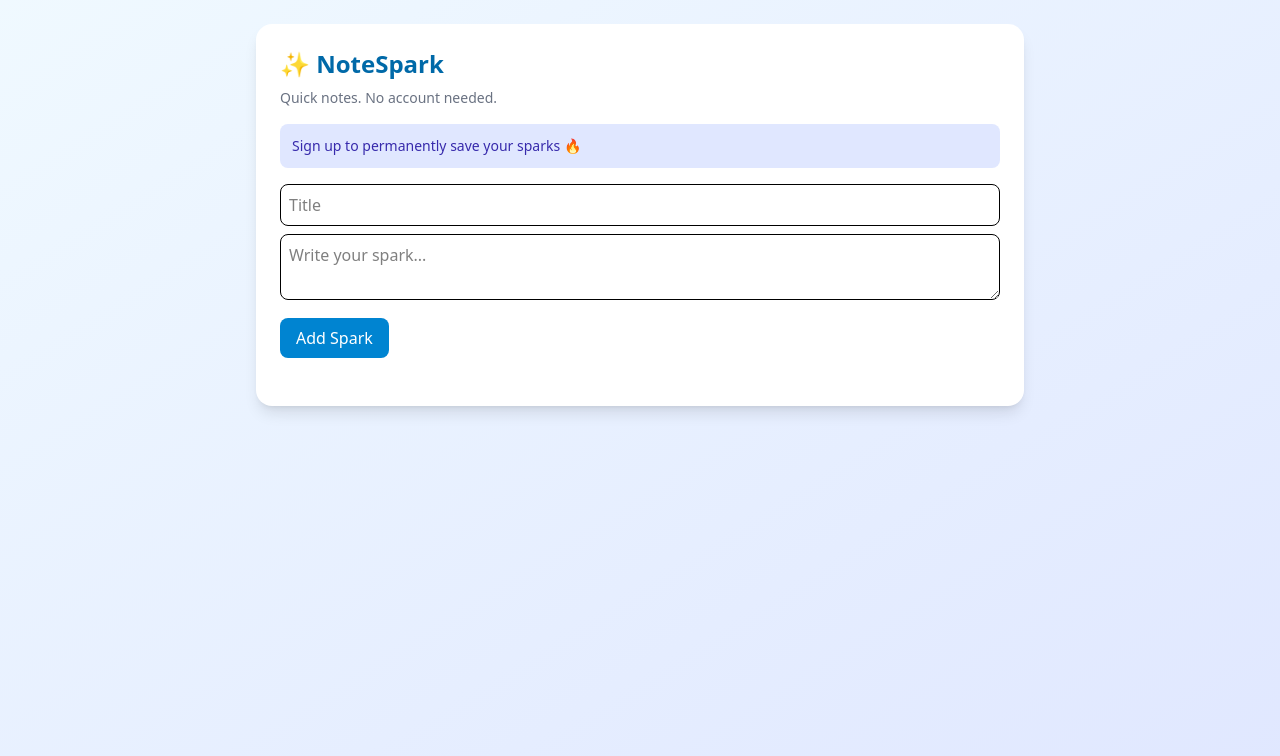
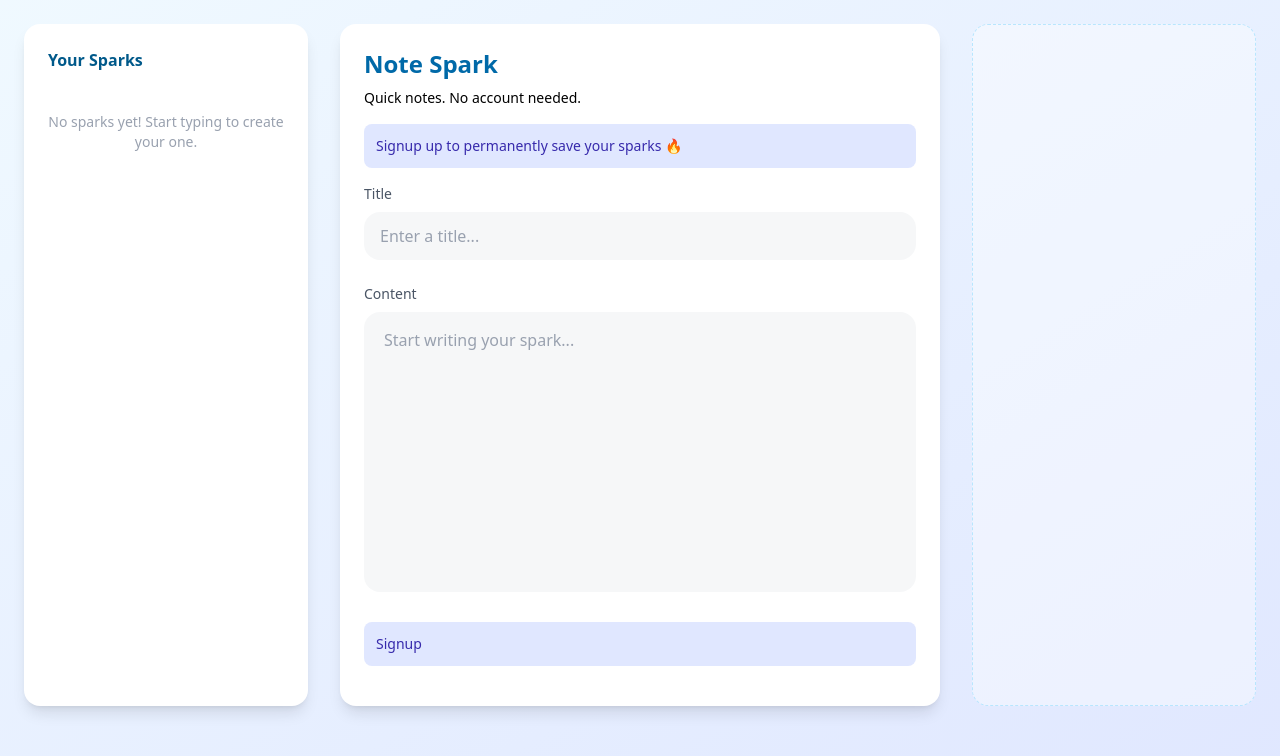
Before and after one commit to BlackCoder56/NotesSpark, a Vue app in the folder frontend/: page / in a window 1280 px wide. Shown: the top 756 px of the page. Built offline with nearby package versions, Linux system fonts and the light colour scheme.

Commit message:
Redesigned the layout.

```diff
--- a/frontend/src/views/HomeView.vue
+++ b/frontend/src/views/HomeView.vue
@@ -1,47 +1,97 @@
 <template>
   <div class="min-h-screen bg-gradient-to-br from-sky-50 to-indigo-100 p-6">
-    <div class="max-w-3xl mx-auto bg-white p-6 rounded-2xl shadow-lg">
+    <div class="max-w-7xl mx-auto grid grid-cols-1 lg:grid-cols-12 gap-8">
 
+       <!-- Notes List (LEFT) -->
+      <div class="lg:col-span-3 bg-white p-6 rounded-2xl shadow-lg min-h-[80vh]">
+        <h3 class="font-semibold text-sky-800">Your Sparks</h3>
+
+        <div v-if="notes.length === 0" class="text-gray-400 text-sm text-center py-10">
+          No sparks yet! Start typing to create your one.
+        </div>
+
+        <div v-else class="space-y-4">
+          <div
+          v-for="note in notes"
+          :key="note.id"
+          class="border p-4 rounded-xl shadow-sm hover:shadow transition"
+          >
+          <h3 class="font-semibold text-sky-800">
+            {{ note.title || "Untitled" }}
+          </h3>
+
+          <p class="text-sm text-gray-600 mt-1">
+            {{ getPreview(note.content) }}
+          </p>
+
+          <button
+          @click="handleDelete(note.id)"
+          class="text-red-500 text-xs mt-3 hover:underline">
+            Delete
+          </button>
+          </div>
+        </div>
+      </div>
+
+      <!-- Editor (Middle/right) -->
+       <div class="lg:col-span-6 bg-white p-6 rounded-2xl shadow-lg min-h-[80vh]">
         <h2 class="text-2xl font-bold mb-2 text-sky-700">
-        ✨ NoteSpark
+          Note Spark
         </h2>
 
-      <p class="text-sm text-gray-500 mb-4">
+        <p class="text-sm text-gray 500 mb-4">
           Quick notes. No account needed.
         </p>
 
-      <!-- CTA Banner -->
         <div class="mb-4 p-3 bg-indigo-100 text-indigo-800 rounded-lg text-sm">
-        Sign up to permanently save your sparks 🔥
+          Signup up to permanently save your sparks 🔥
         </div>
 
-      <!-- Saving Indicator -->
-      <p v-if="isSaving" class="text-xs text-gray-400 mb-3">
-        Saving...
-      </p>
+        <div class="mb-6">
 
-      <!-- Add Note -->
+          <label for="title" class="block text-sm font-medium text-gray-600 mb-2">
+            Title
+          </label>
+
           <input
+            id="title"
             v-model="title"
-        class="w-full mb-2 p-2 border rounded-lg focus:outline-none focus:ring-2 focus:ring-sky-400"
-        placeholder="Title"
+            placeholder="Enter a title..."
+            type="text"
+            class="w-full px-4 py-3 rounded-2xl bg-gray-100/70
+                  focus:bg-white focus:ring-2 focus:ring-sky-400 focus:outline-none
+                  transition-all duration-200 placeholder-gray-400"
           />
+
+        </div>
+
+       <!-- Content Field -->
+<div class="mb-6">
+  <label class="block text-sm font-medium text-gray-600 mb-2">
+    Content
+  </label>
 
   <textarea
     v-model="content"
-        class="w-full mb-3 p-2 border rounded-lg focus:outline-none focus:ring-2 focus:ring-sky-400"
-        placeholder="Write your spark..."
-      />
+    placeholder="Start writing your spark..."
+    class="w-full px-5 py-4 rounded-2xl bg-gray-100/70
+           focus:bg-white focus:ring-2 focus:ring-sky-400
+           focus:outline-none transition-all duration-200
+           min-h-[280px] resize-none
+           placeholder-gray-400"
+  ></textarea>
+</div>
 
-      <button
-        @click="handleAdd"
-        class="bg-sky-600 text-white px-4 py-2 rounded-lg hover:bg-sky-700 transition"
-      >
-        Add Spark
-      </button>
+        <div class="mb-4 p-3 bg-indigo-100 text-indigo-800 rounded-lg text-sm">
+          Signup
+        </div>
+       </div>
 
-      <!-- Notes -->
-      <div class="mt-6 space-y-4">
+       <!-- Adds panel -->
+        <div class="hidden lg:block lg:col-span-3 bg-white/40 rounded-2xl min-h-[80vh] border border-dashed border-sky-200">
+
+        </div>
+      <!-- <div class="mt-6 space-y-4">
         <div
           v-for="note in notes"
           :key="note.id"
@@ -64,7 +114,7 @@
             Delete
           </button>
         </div>
-      </div>
+      </div> -->
 
     </div>
     <transition name="toast">
@@ -77,6 +127,7 @@
     </transition>
   </div>
 </template>
+
 <script setup>
 import { ref, onMounted, watch } from "vue";
 import {
@@ -192,6 +243,7 @@ function getPreview(content){
     ? content.slice(0, 20) + "..."
     : content;
 }
+
 </script>
 <style scoped>
 .toast-enter-active,
```
Lines whose indentation alone changed are shown as unchanged.
